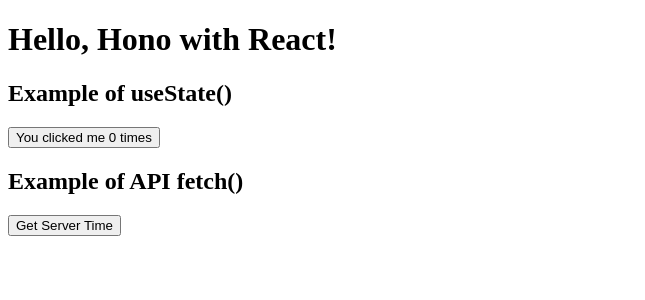
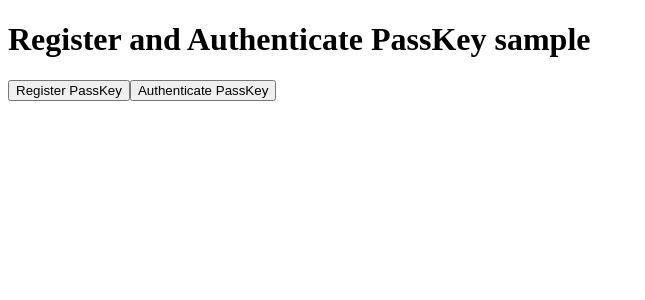
Before and after one commit to dl10yr/hono-react-spa-passkey, a React app: page / in a window 1280 px wide. Shown: the top 300 px of the page, without its empty margins (0-645 px from the left). Built offline with nearby package versions, Linux system fonts and the light colour scheme; the HTML template or start-up script is replaced by a standard one.

Commit message:
registrationの実装

```diff
--- a/package.json
+++ b/package.json
@@ -8,6 +8,8 @@
   },
   "dependencies": {
     "@simplewebauthn/server": "^9.0.3",
+    "base64url": "^3.0.1",
+    "buffer": "^6.0.3",
     "hono": "^4.0.7",
     "react": "^18.2.0",
     "react-dom": "^18.2.0"
--- a/src/client.tsx
+++ b/src/client.tsx
@@ -1,43 +1,139 @@
 import { createRoot } from 'react-dom/client'
 import { useState } from 'react'
+
+import { RegistrationResponseJSON } from '@simplewebauthn/types'
+
+import { StartRegistrationResponse } from './routes/passkey'
+
+import { Buffer } from 'buffer'
+window.Buffer = Buffer
 
 function App() {
   return (
     <>
-      <h1>Hello, Hono with React!</h1>
-      <h2>Example of useState()</h2>
-      <Counter />
-      <h2>Example of API fetch()</h2>
-      <ClockButton />
+      <h1>Register and Authenticate PassKey sample</h1>
+      <RegisterAndAuthenticateByPassKey />
     </>
   )
 }
 
-function Counter() {
-  const [count, setCount] = useState(0)
-  return <button onClick={() => setCount(count + 1)}>You clicked me {count} times</button>
+function bufferToBase64URLString(buffer: ArrayBuffer): string {
+  const bytes = new Uint8Array(buffer);
+  let str = '';
+
+  for (const charCode of bytes) {
+    str += String.fromCharCode(charCode);
+  }
+
+  const base64String = btoa(str);
+
+  return base64String.replace(/\+/g, '-').replace(/\//g, '_').replace(/=/g, '');
 }
 
-const ClockButton = () => {
+function base64URLStringToBuffer(base64URLString: string): ArrayBuffer {
+  // Convert from Base64URL to Base64
+  const base64 = base64URLString.replace(/-/g, '+').replace(/_/g, '/');
+  /**
+   * Pad with '=' until it's a multiple of four
+   * (4 - (85 % 4 = 1) = 3) % 4 = 3 padding
+   * (4 - (86 % 4 = 2) = 2) % 4 = 2 padding
+   * (4 - (87 % 4 = 3) = 1) % 4 = 1 padding
+   * (4 - (88 % 4 = 0) = 4) % 4 = 0 padding
+   */
+  const padLength = (4 - (base64.length % 4)) % 4;
+  const padded = base64.padEnd(base64.length + padLength, '=');
+
+  // Convert to a binary string
+  const binary = atob(padded);
+
+  // Convert binary string to buffer
+  const buffer = new ArrayBuffer(binary.length);
+  const bytes = new Uint8Array(buffer);
+
+  for (let i = 0; i < binary.length; i++) {
+    bytes[i] = binary.charCodeAt(i);
+  }
+
+  return buffer;
+}
+
+const RegisterAndAuthenticateByPassKey = () => {
   const [response, setResponse] = useState<string | null>(null)
 
-  const handleClick = async () => {
-    const response = await fetch('/api/clock')
-    const data = await response.json()
-    const headers = Array.from(response.headers.entries()).reduce((acc, [key, value]) => ({ ...acc, [key]: value }), {})
-    const fullResponse = {
-      url: response.url,
-      status: response.status,
-      headers,
-      body: data
+  const registerPassKey = async () => {
+
+    const userId = 'user00'
+    const startRegistrationResponse = await fetch('/api/passkey/start-registration', {
+      method: 'POST',
+      headers: {
+        'Content-Type': 'application/json'
+      },
+      body: JSON.stringify({
+        userId
+      })
+    })
+
+    const startRegistrationResData = await startRegistrationResponse.json() as StartRegistrationResponse
+    setResponse(JSON.stringify(startRegistrationResData, null, 2))
+
+    const credential = await navigator.credentials.create({
+      publicKey: {
+        challenge: base64URLStringToBuffer(startRegistrationResData.challenge),
+        rp: {
+          name: startRegistrationResData.rp.name
+        },
+        pubKeyCredParams: startRegistrationResData.pubKeyCredParams,
+        user: {
+          id: base64URLStringToBuffer(startRegistrationResData.user.id),
+          name: startRegistrationResData.user.name,
+          displayName: startRegistrationResData.user.displayName
+        }
+      }
+    }) as PublicKeyCredential
+
+    console.log(credential)
+
+    if (!credential) { return }
+    if (credential.type !== 'public-key') { return }
+
+    const credentialResponse = credential.response as AuthenticatorAttestationResponse
+
+    const registrationResponseJson: RegistrationResponseJSON = {
+      rawId: bufferToBase64URLString(credential.rawId),
+      response: {
+        attestationObject: bufferToBase64URLString(credentialResponse.attestationObject),
+        clientDataJSON: bufferToBase64URLString(credentialResponse.clientDataJSON)
+      },
+      id: credential.id,
+      type: credential.type,
+      clientExtensionResults: credential.getClientExtensionResults()
     }
-    setResponse(JSON.stringify(fullResponse, null, 2))
+
+    const completeRegistrationResponse = await fetch('/api/passkey/complete-registration', {
+      method: 'POST',
+      headers: {
+        'Content-Type': 'application/json'
+      },
+      body: JSON.stringify({
+        userId,
+        ...registrationResponseJson
+      })
+    })
+
+    const completeRegistrationResponseData = await completeRegistrationResponse.json() as StartRegistrationResponse
+
+    setResponse(JSON.stringify(completeRegistrationResponseData, null, 2))
+  }
+
+  const authenticatePassKey = async () => {
+
   }
 
   return (
     <div>
-      <button onClick={handleClick}>Get Server Time</button>
       {response && <pre>{response}</pre>}
+      <button onClick={registerPassKey}>Register PassKey</button>
+      <button onClick={authenticatePassKey}>Authenticate PassKey</button>
     </div>
   )
 }
```
Also changed, not shown: src/routes/passkey.ts (+14 -4 lines).
